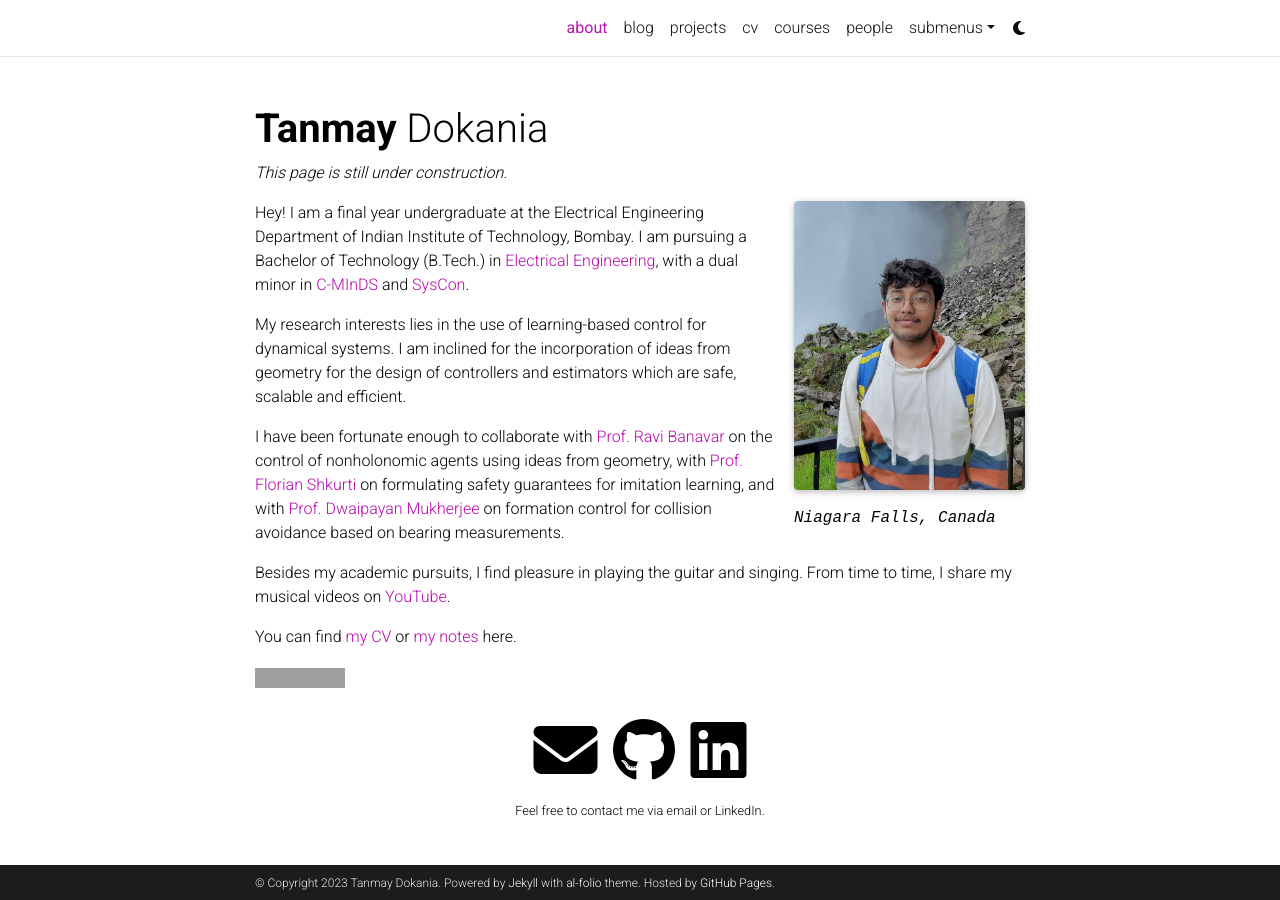
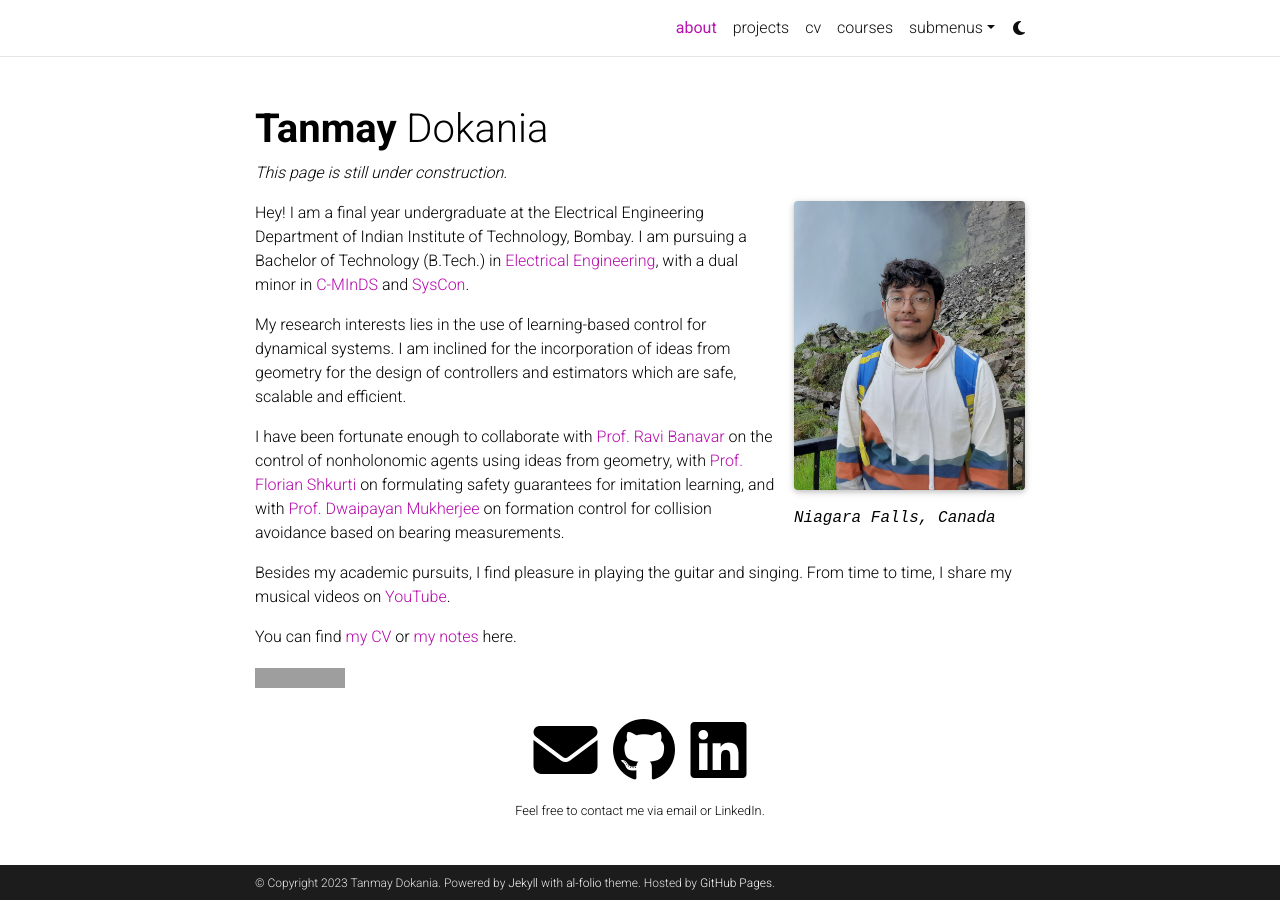
Before and after one commit to dokania-tanmay/dokania-tanmay.github.io, a Jekyll site: the page built from _pages/about.md, in a window 1280 px wide. Built offline with Jekyll 4.4.1, drawn with Linux system fonts in a browser that asks for light colours; full-size pictures stand in for the smaller copies a plugin makes; comment, search, counter and statistics services are not loaded; a style sheet for code colours, icons or effects is not loaded; grey boxes are pictures that could not be loaded.

Commit message:
disabled blogs and people

```diff
--- a/_config.yml
+++ b/_config.yml
@@ -120,7 +120,7 @@
 # -----------------------------------------------------------------------------
 
 blog_name: al-folio # blog_name will be displayed in your blog page
-blog_nav_title: blog # your blog must have a title for it to be displayed in the nav bar
+blog_nav_title:  # your blog must have a title for it to be displayed in the nav bar
 blog_description: a simple whitespace theme for academics
 permalink: /blog/:year/:title/
 
```
Also changed, not shown: _pages/profiles.md (+1 -1 lines).
